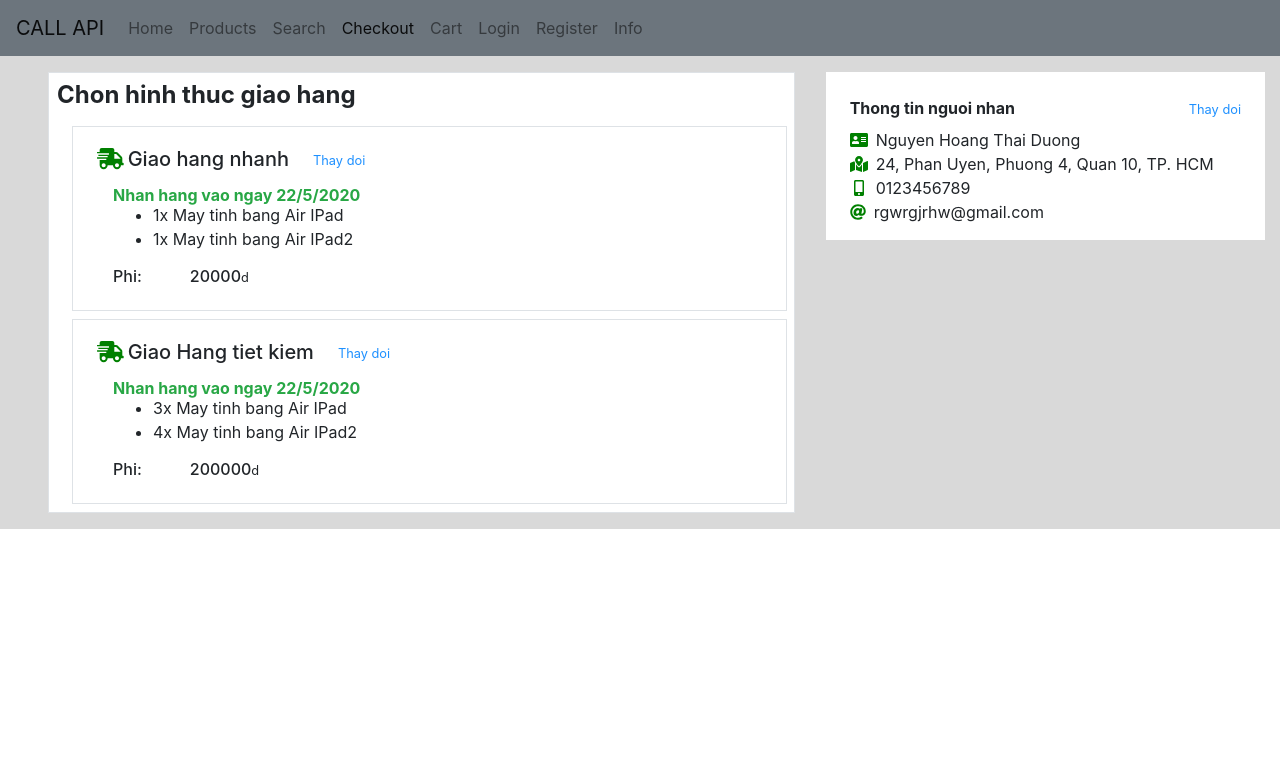
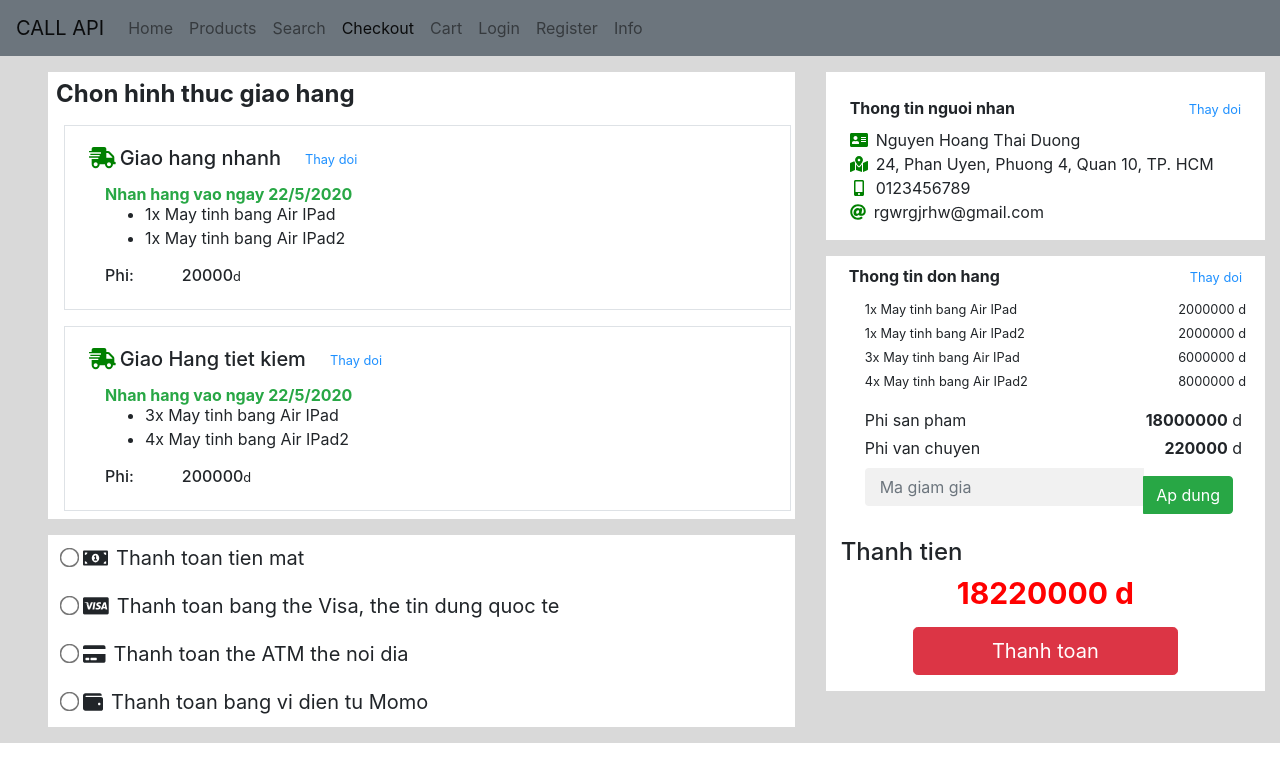
Before and after one commit to phanthaiduong22/eshop, a React (Create React App) app: page /checkout in a window 1280 px wide. Shown: the top 782 px of the page. Built offline with nearby package versions, Linux system fonts and the light colour scheme.

Commit message:
done checkout

```diff
--- a/src/components/Shipment/Package.js
+++ /dev/null
@@ -1,38 +0,0 @@
-import React, { Component } from 'react'
-import PropTypes from 'prop-types';
-import Button from 'react-bootstrap/Button'
-import 'bootstrap/dist/css/bootstrap.min.css'
-import 'font-awesome/css/font-awesome.min.css'
-import { FontAwesomeIcon } from '@fortawesome/react-fontawesome'
-import { faShippingFast} from '@fortawesome/free-solid-svg-icons'
-
-
-export class Package extends Component {
-
-    render() {
-        const {id, agencyName, arriveDate} = this.props.package;
-        return (
-            <div>
-                <div class="container ml-3 my-2 border">
-                    <div class="row align-bottom">
-                        <div class="col-md-1 border align-bottom">
-                            <FontAwesomeIcon icon={faShippingFast} size="1.5x" color="green"/>
-                        </div>
-                        <div class="col-md-7 border align-bottom">
-                            <h5>{agencyName}</h5>
-                        </div>
-                        <div class="col-md border align-bottom">
-                            <a href="url"><small>Thay doi</small></a>
-                        </div>
-                    </div>
-                </div>
-            </div>
-        )
-    }
-}
-
-Package.protoTypes = {
-    package: PropTypes.array.isRequired
-}
-
-export default Package
--- a/src/components/Shipment/Shipment.js
+++ /dev/null
@@ -1,19 +0,0 @@
-import React, { Component } from 'react'
-import Package from './Package'
-import PropTypes from 'prop-types';
-
-export class Shipment extends Component {
-    render() {
-        return (
-           this.props.packages.map((pack) =>(
-               <Package key={pack.id} package={pack}/>
-           ))
-        )
-    }
-}
-
-Shipment.protoTypes = {
-    packages: PropTypes.array.isRequired
-}
-
-export default Shipment
--- /dev/null
+++ b/src/pages/Checkout/Checkout.css
@@ -0,0 +1,10 @@
+input[type='radio'] { transform: scale(1.5);
+    margin-top: 0.4em;
+    padding-top: 2em;
+    vertical-align:bottom;
+    padding-right: 2;
+}
+
+.input-group .form-control {
+    margin: 0px !important;
+}
--- a/src/pages/Checkout/Checkout.js
+++ b/src/pages/Checkout/Checkout.js
@@ -1,9 +1,10 @@
 import React, { Component } from "react";
-import Shipment from "../../components/Shipment/Shipment";
 import 'bootstrap/dist/css/bootstrap.min.css'
 import 'font-awesome/css/font-awesome.min.css'
+import "./Checkout.css"
 import { FontAwesomeIcon } from '@fortawesome/react-fontawesome'
-import { faShippingFast, faAddressCard, faMapMarkedAlt, faMobileAlt, faAt} from '@fortawesome/free-solid-svg-icons'
+import { faShippingFast, faAddressCard, faMapMarkedAlt, faMobileAlt, faAt
+, faMoneyBillAlt, faCreditCard, faWallet} from '@fortawesome/free-solid-svg-icons'
 
 
 class Checkout extends Component {
@@ -20,12 +21,14 @@ class Checkout extends Component {
           {
             id: 1,
             name: "May tinh bang Air IPad",
-            size: 1
+            size: 1,
+            price: 2000000
           },
           {
             id: 2,
             name: "May tinh bang Air IPad2",
-            size: 1
+            size: 1,
+            price: 2000000
           }
         ]
       },
@@ -38,12 +41,14 @@ class Checkout extends Component {
           {
             id: 1,
             name: "May tinh bang Air IPad",
-            size: 3
+            size: 3,
+            price: 2000000
           },
           {
             id: 2,
             name: "May tinh bang Air IPad2",
-            size: 4
+            size: 4,
+            price: 2000000
           }
         ]
       }
@@ -60,8 +65,12 @@ class Checkout extends Component {
 
   render() {
     const {packages, reciver} = this.state
+    let allProduct = []
+    let sumShipPrice = 0
+    let sumPrice = 0
 
     let packageComponet = packages.map((pack) => (
+      sumShipPrice += pack.price,
       <div class="container ml-2 mr-1 my-2 border">
             <div class="d-flex flex-row">
                 <div class="pt-1 pb-1 pl-2">
@@ -80,7 +89,8 @@ class Checkout extends Component {
             <div class="row ml-4">
               <ul>
                   {pack.productList.map((product)=> (
-                    <li>{product.size}x {product.name}</li>                  )
+                    allProduct.push(product),
+                    <li>{product.size}x {product.name}</li>)
                   )}
               </ul>
             </div>
@@ -98,7 +108,7 @@ class Checkout extends Component {
         <div class="d-flex flex-row">
             <div class="p-2"><strong>Thong tin nguoi nhan</strong></div>
             <a href="url" class="ml-auto p-2"><small>Thay doi</small></a>
-          </div>
+         </div>
         <div class="row ml-2 d-flex align-items-center">
           <FontAwesomeIcon icon={faAddressCard} size="1.5x" color="green"/>
           <h class="ml-2 align-middle">{reciver.name}</h>
@@ -115,25 +125,105 @@ class Checkout extends Component {
           <FontAwesomeIcon icon={faAt} size="1.5x" color="green"/>
           <h class="ml-2 align-middle">{reciver.email}</h>
         </div>
+      </div>
+    )
 
 
+    const checkForm = (
+      <div class="row mt-3" style={{backgroundColor:"white"}}>
+        <div class="col">
+        <div class="form-check form-control-lg alight-middle">
+          <input class="form-check-input" type="radio" name="paymentMethod" id="cash" value="cash"></input>
+          <FontAwesomeIcon icon={faMoneyBillAlt} size="1.5x"/>
+          <label class="form-check-label ml-2" for="cash">
+            Thanh toan tien mat
+          </label>
+        </div>
+
+        <div class="form-check form-control-lg">
+          <input class="form-check-input" type="radio" name="paymentMethod" id="visa" value="visa"></input>
+          <i class="fa fa-cc-visa" aria-hidden="true"></i>
+          <label class="form-check-label pl-2" for="visa">
+            Thanh toan bang the Visa, the tin dung quoc te
+          </label>
+        </div>
+
+          <div class="form-check form-control-lg">
+          <input class="form-check-input" type="radio" name="paymentMethod" id="atm" value="atm"></input>
+          <FontAwesomeIcon icon={faCreditCard} size="1.5x" />
+          <label class="form-check-label pl-2" for="visa">
+            Thanh toan the ATM the noi dia
+          </label>
+        </div>
+
+          <div class="form-check form-control-lg">
+          <input class="form-check-input" type="radio" name="paymentMethod" id="momo" value="momo"></input>
+          <FontAwesomeIcon icon={faWallet} size="1.5x" />
+          <label class="form-check-label pl-2" for="visa">
+            Thanh toan bang vi dien tu Momo
+          </label>
+        </div>
+        </div>
       </div>
+    )
 
+    const billCofirm = (
+      <div class="col-md pb-2 mt-3" style={{backgroundColor:"white"}}>
+        <div class="d-flex flex-row">
+            <div class="p-2"><strong>Thong tin don hang</strong></div>
+            <a href="url" class="ml-auto p-2"><small>Thay doi</small></a>
+         </div>
 
+         {allProduct.map((product)=> (
+           sumPrice += product.price*product.size,
+            <div class="d-flex bd-highlight mr-1">
+              <div class="pl-4 flex-grow-1 bd-highlight"><small>{product.size}x {product.name}</small></div>
+              <div class="bd-highlight"><small>{product.price*product.size} d</small></div>
+            </div>
+              )
+          )}
 
+          <div class="d-flex bd-highlight ml-4 mt-3 mb-1 mr-2">
+            <div class="flex-grow-1 bd-highlight">Phi san pham</div>
+            <div class="bd-highlight"><strong>{sumPrice}</strong> d</div>
+          </div>
+          <div class="d-flex bd-highlight ml-4 mt-1 mr-2">
+            <div class="flex-grow-1 bd-highlight">Phi van chuyen</div>
+            <div class="bd-highlight"><strong>{sumShipPrice}</strong> d</div>
+          </div>
+
+          <div class="input-group mt-2 ml-4" style={{width:"90%"}}>
+            <input type="text" class="form-control" placeholder="Ma giam gia" aria-label="Ma giam gia" aria-describedby="basic-addon2"></input>
+            <div class="input-group-append">
+              <button class="btn btn-success" type="button">Ap dung</button>
+            </div>
+          </div>
+
+          <h4 class="mt-3">Thanh tien</h4>
+          <h3 class="text-center" style={{color:"red", fontSize:"30px", fontWeight:"bold"}}>{sumShipPrice+sumPrice} d</h3>
+
+          <div class="col text-center mt-2">
+            <button type="button" class="btn btn-danger btn-lg" style={{width:"70%"}}>Thanh toan</button>
+          </div>
+
+      </div>
     )
 
     return (
       <div className="container-fluid"  style={{backgroundColor:"#d9d9d9"}}>
         <div class="row">
-          <div class="col-md-7 m-3 ml-5 border" style={{backgroundColor:"white"}}>
-            <div class="row pl-2 pt-2">
+          <div class="col-md-7 m-3 ml-5">
+            <div class="row pl-2 pt-2" style={{backgroundColor:"white"}}>
               <h4><strong>Chon hinh thuc giao hang</strong></h4>
+              {packageComponet}
             </div>
-            {packageComponet}
+            {checkForm}
+
           </div>
+
           <div class="col-md pt-2">
               {reciverInfo}
+              {billCofirm}
           </div>
         </div>
       </div>
```
Also changed, not shown: src/components/Shipment/ShipProduct.js (deleted, +0 -19 lines), 1 other file (tests, documents, lock files or other folders).
